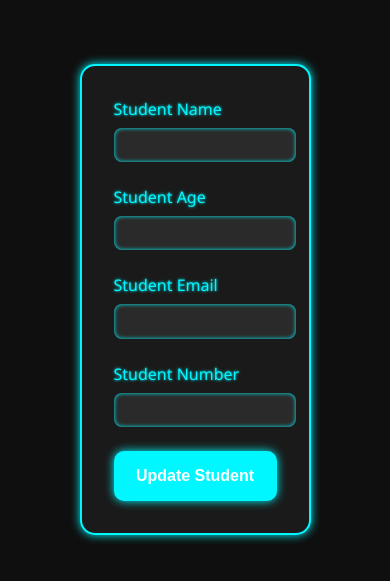
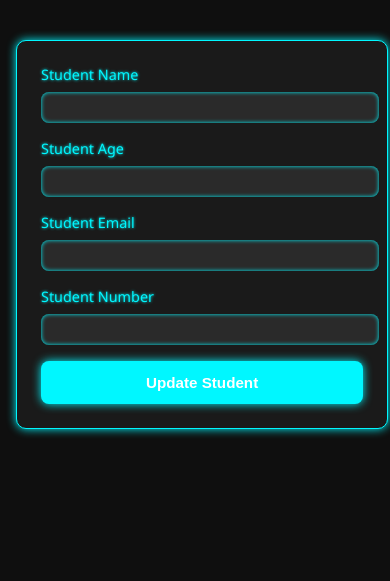
Before and after one commit to V-Neelagandan/Student-Mangement-Flask, a Flask app: template templates/edit_form.html in a window 390 px wide. Shown: the top 581 px of the page. Run offline with Flask 3, Linux system fonts and the light colour scheme; the template is opened without the code that fills it, so the values that code supplies are empty.

Commit message:
Add mobile responsive media queries to CSS

```diff
--- a/static/CSS/Edit.css
+++ b/static/CSS/Edit.css
@@ -76,3 +76,41 @@
   margin-bottom: 2rem;
   text-shadow: 0 0 3px #08fdd8;
 }
+
+/* --------- MEDIA QUERY FOR MOBILE & SMALL SCREENS --------- */
+@media only screen and (max-width: 768px) {
+  body {
+    padding: 1rem;
+  }
+
+  h1 {
+    font-size: 1.8rem;
+    margin-bottom: 1.5rem;
+  }
+
+  form {
+    width: 90%;
+    padding: 1.5rem;
+    border-width: 1.5px;
+    border-radius: 10px;
+  }
+
+  label {
+    font-size: 0.9rem;
+  }
+
+  input[type="text"] {
+    padding: 0.5rem;
+    margin-bottom: 1rem;
+  }
+
+  button {
+    padding: 0.8rem;
+    font-size: 0.95rem;
+    border-radius: 8px;
+  }
+
+  pre {
+    font-size: 0.8rem;
+  }
+}
```
Also changed, not shown: static/CSS/form.css (+21 -3 lines), static/CSS/main.css (+15 -6 lines). Lines whose indentation alone changed are shown as unchanged.
